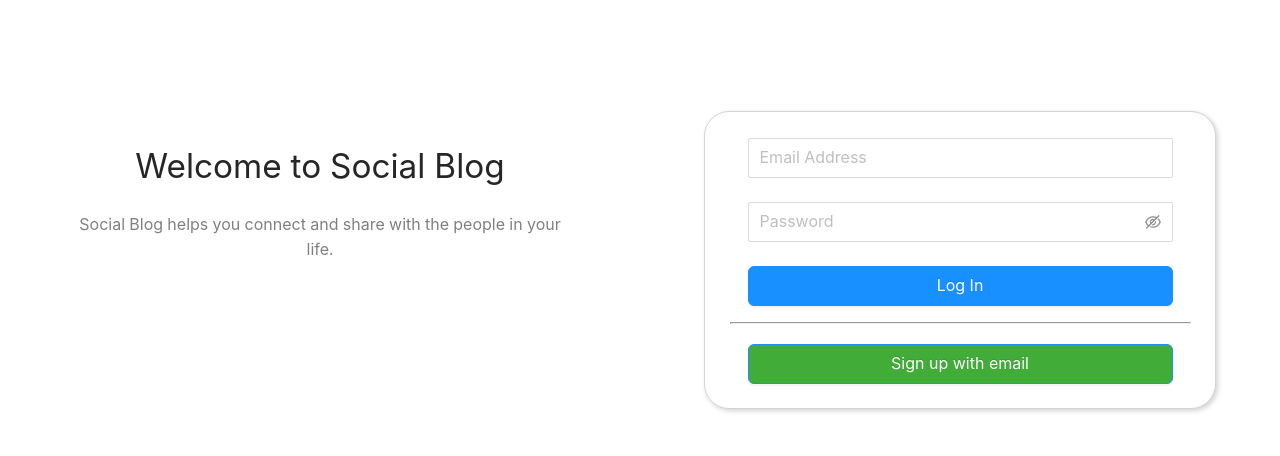
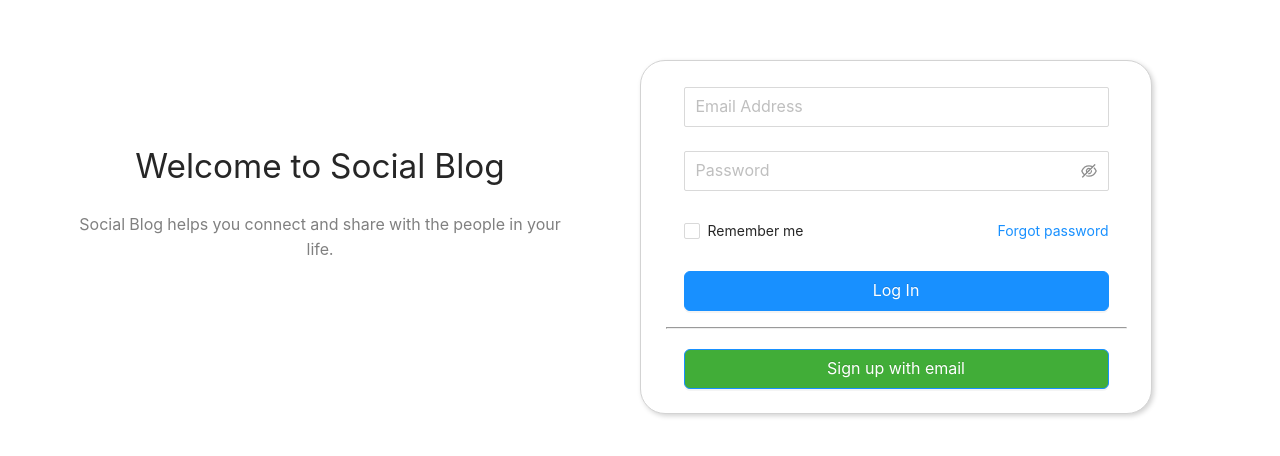
Before and after one commit to williamwhhh/social-blog, a React (Create React App) app: page / in a window 1280 px wide. Shown: the part 140-596 px from the top of the page. Built offline with nearby package versions, Linux system fonts and the light colour scheme.

Commit message:
add few more form items to login and sign up forms

```diff
--- a/src/components/Login.js
+++ b/src/components/Login.js
@@ -1,7 +1,8 @@
 import React, { useState } from "react";
 import { createUseStyles } from "react-jss";
 
-import { Form, Input, Button } from "antd";
+import { Form, Input, Button, Checkbox } from "antd";
+import { useNavigate } from "react-router-dom";
 
 const useStyles = createUseStyles({
   outerContainer: {
@@ -17,24 +18,24 @@ const useStyles = createUseStyles({
     borderRadius: "25px",
     backgroundColor: "#FFF",
     zIndex: "10",
-  },
-  textLeft: {
-    textAlign: "left",
-    justifyContent: "left",
-    marginTop: "2%",
+    position: "absolute",
+    top: "25%",
   },
 });
 
 const Login = (props) => {
   const classes = useStyles();
-
   const [loading, setLoading] = useState(false);
   const [email, setEmail] = useState("");
   const [password, setPassword] = useState("");
+  const navigate = useNavigate();
 
   const handleCreate = async () => {
     setLoading(true);
-    setTimeout(() => setLoading(false), 1000);
+    setTimeout(() => {
+      setLoading(false);
+      navigate("/home");
+    }, 1000);
   };
 
   const onEmailChange = (e) => {
@@ -54,7 +55,6 @@ const Login = (props) => {
             wrapperCol={{ offset: 2, span: 20 }}
             name="register"
             onFinish={handleCreate}
-            className={classes.textLeft}
           >
             <Form.Item
               name="email"
@@ -88,14 +88,21 @@ const Login = (props) => {
               hasFeedback
             >
               <Input.Password
-                className={classes.inputSize}
                 placeholder="Password"
                 size="large"
                 onChange={onPWChange}
                 value={password}
               />
             </Form.Item>
+            <Form.Item>
+              <Form.Item name="remember" valuePropName="checked" noStyle>
+                <Checkbox>Remember me</Checkbox>
+              </Form.Item>
 
+              <a style={{ float: "right" }} href="">
+                Forgot password
+              </a>
+            </Form.Item>
             <Form.Item>
               <Button
                 type="primary"
--- a/src/components/Register.js
+++ b/src/components/Register.js
@@ -1,7 +1,7 @@
 import React, { useState } from "react";
 import { createUseStyles } from "react-jss";
 
-import { Row, Col, Form, Input, AutoComplete, Button } from "antd";
+import { Row, Col, Form, Input, Button, DatePicker, Select } from "antd";
 import { CloseOutlined } from "@ant-design/icons";
 
 const useStyles = createUseStyles({
@@ -94,7 +94,6 @@ const Register = (props) => {
                     },
                   ]}
                 >
-                  <AutoComplete>
                   <Input
                     type="text"
                     autoComplete="off"
@@ -102,7 +101,6 @@ const Register = (props) => {
                     onChange={onFNChange}
                     value={firstName}
                   />
-                  </AutoComplete>
                 </Form.Item>
                 <Form.Item
                   name="email"
@@ -118,14 +116,15 @@ const Register = (props) => {
                     },
                   ]}
                 >
-                  <AutoComplete>
                   <Input
                     autoComplete="off"
                     placeholder="Email Address"
                     onChange={onEmailChange}
                     value={email}
                   />
-                  </AutoComplete>
+                </Form.Item>
+                <Form.Item label="Date of Birth">
+                  <DatePicker style={{ width: "100%" }} />
                 </Form.Item>
               </Col>
               <Col span={9} offset={2}>
@@ -140,7 +139,6 @@ const Register = (props) => {
                     },
                   ]}
                 >
-                  <AutoComplete>
                   <Input
                     type="text"
                     autoComplete="off"
@@ -148,7 +146,6 @@ const Register = (props) => {
                     onChange={onLNChange}
                     value={lastName}
                   />
-                  </AutoComplete>
                 </Form.Item>
                 <Form.Item
                   name="password"
@@ -165,7 +162,6 @@ const Register = (props) => {
                   ]}
                   hasFeedback
                 >
-                  <AutoComplete>
                   <Input.Password
                     autoComplete="off"
                     className={classes.inputSize}
@@ -173,7 +169,12 @@ const Register = (props) => {
                     onChange={onPWChange}
                     value={password}
                   />
-                  </AutoComplete>
+                </Form.Item>
+                <Form.Item name="gender" label="Gender">
+                  <Select placeholder="select your gender">
+                    <Select.Option value="male">Male</Select.Option>
+                    <Select.Option value="female">Female</Select.Option>
+                  </Select>
                 </Form.Item>
               </Col>
             </Row>
@@ -185,7 +186,7 @@ const Register = (props) => {
                 loading={loading}
                 style={{
                   display: "block",
-                  margin: "2% auto 0 auto",
+                  margin: "2% auto 2% auto",
                   width: "40%",
                   borderRadius: "6px",
                   backgroundColor: "RGB(65,173,56)",
```
Lines whose indentation alone changed are shown as unchanged.
